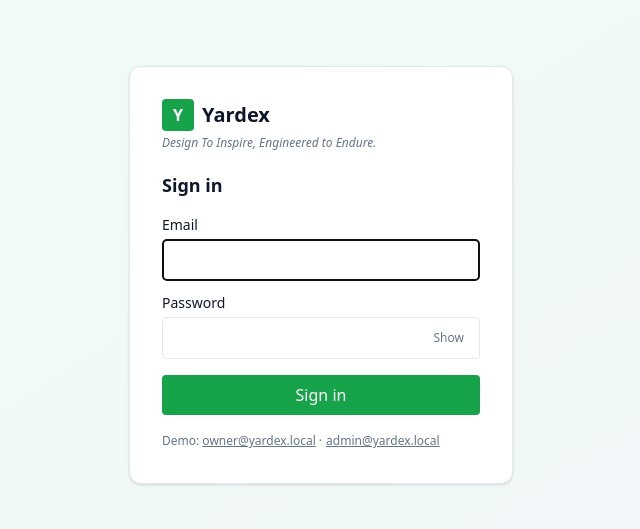
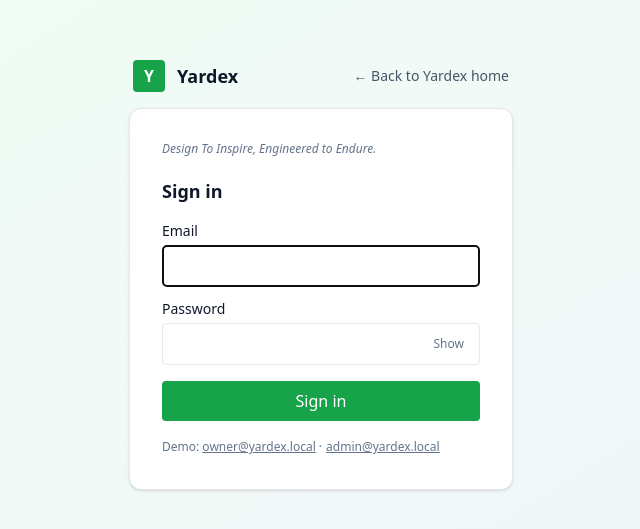
Before and after one commit to cyysky/FenceVisionPro, a React (Vite) app in the folder frontend/: page /login in a window 1280 px wide. Shown: the part 125-654 px from the top of the page, without its empty margins (319-959 px from the left). Built offline with nearby package versions, Linux system fonts and the light colour scheme; no server answers.

Commit message:
feat(login): demo account click fills email only; keep manual password entry

```diff
--- a/frontend/src/pages/LoginPage.tsx
+++ b/frontend/src/pages/LoginPage.tsx
@@ -1,5 +1,5 @@
-import { useEffect, useState } from 'react';
-import { useNavigate, useLocation } from 'react-router-dom';
+import { useEffect, useRef, useState } from 'react';
+import { Link, useNavigate, useLocation } from 'react-router-dom';
 import { useAuth } from '../lib/auth';
 import { apiErrorMessage } from '../lib/api';
 
@@ -7,6 +7,7 @@ export default function LoginPage() {
   const { login, user, token } = useAuth();
   const nav = useNavigate();
   const loc = useLocation();
+  const passwordRef = useRef<HTMLInputElement>(null);
 
   useEffect(() => {
     if (token && user) {
@@ -44,13 +45,21 @@ export default function LoginPage() {
     }
   }
 
+  /** Fill the demo account email only - the password must be typed. */
+  function pickDemoEmail(email: string) {
+    setEmail(email);
+    passwordRef.current?.focus();
+  }
+
   return (
     <div className="min-h-full grid place-items-center bg-gradient-to-br from-brand-50 to-slate-100 p-4">
-      <form onSubmit={submit} className="w-full max-w-sm bg-white p-8 rounded-xl shadow border" noValidate>
-        <div className="flex items-center gap-2 mb-1">
-          <div className="w-8 h-8 rounded bg-brand-600 grid place-items-center text-white font-bold">Y</div>
-          <h1 className="text-xl font-bold">Yardex</h1>
-        </div>
+      <div className="w-full max-w-sm">
+        <header className="flex items-center gap-3 mb-4 px-1">
+          <Link to="/" title="Back to Yardex home" className="w-8 h-8 rounded bg-brand-600 grid place-items-center text-white font-bold hover:bg-brand-700 transition">Y</Link>
+          <Link to="/" className="font-bold text-lg">Yardex</Link>
+          <Link to="/" className="ml-auto text-sm text-slate-600 hover:text-brand-700 transition">← Back to Yardex home</Link>
+        </header>
+        <form onSubmit={submit} className="bg-white p-8 rounded-xl shadow border" noValidate>
           <p className="text-xs text-slate-500 mb-5 italic">Design To Inspire, Engineered to Endure.</p>
           <h2 className="text-lg font-semibold mb-4">Sign in</h2>
           {err && (
@@ -73,6 +82,7 @@ export default function LoginPage() {
           <div className="relative mb-4">
             <input
               id="password"
+              ref={passwordRef}
               type={showPw ? 'text' : 'password'}
               value={password}
               autoComplete="current-password"
@@ -89,12 +99,13 @@ export default function LoginPage() {
             {loading ? 'Signing in…' : 'Sign in'}
           </button>
           <p className="text-xs text-slate-500 mt-4 leading-relaxed">
-          Demo: <button type="button" onClick={() => { setEmail('owner@yardex.local'); setPassword('owner1234'); }}
+            Demo: <button type="button" onClick={() => pickDemoEmail('owner@yardex.local')}
               className="underline hover:text-brand-700">owner@yardex.local</button> ·
-          <button type="button" onClick={() => { setEmail('admin@yardex.local'); setPassword('admin1234'); }}
+            <button type="button" onClick={() => pickDemoEmail('admin@yardex.local')}
               className="underline hover:text-brand-700 ml-1">admin@yardex.local</button>
           </p>
         </form>
       </div>
+    </div>
   );
 }
```
Also changed, not shown: 1 other file (tests, documents, lock files or other folders). Lines whose indentation alone changed are shown as unchanged.
